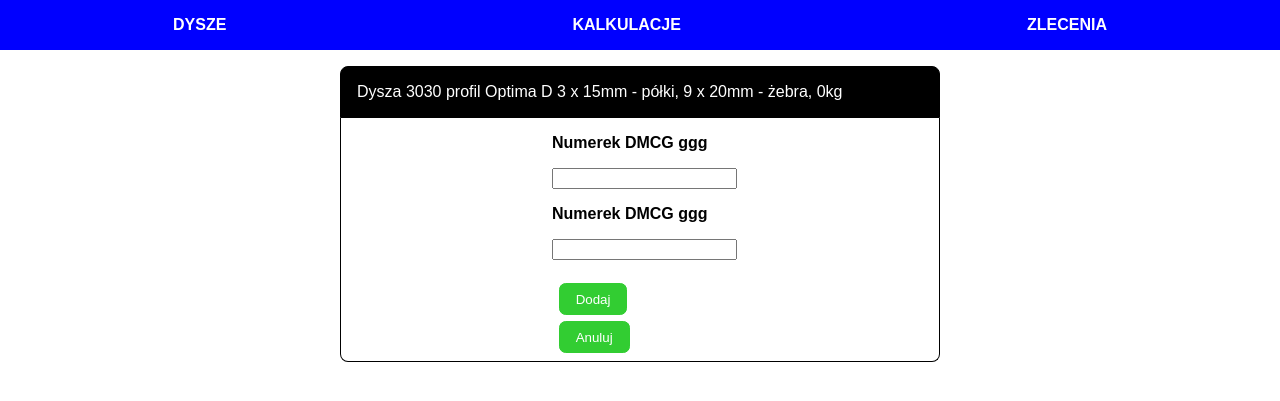
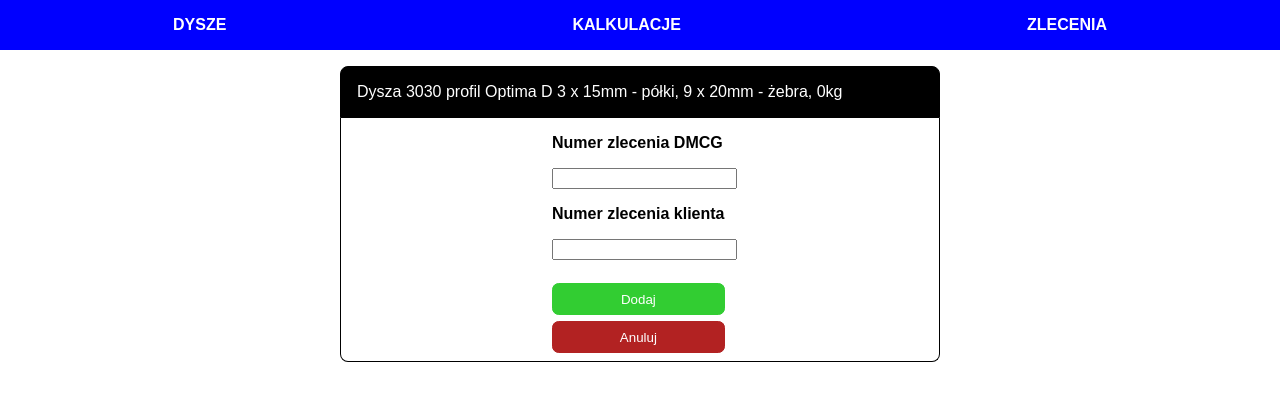
Before and after one commit to djzib0/django_nozzle_calculator, a Django app: page /1/add_order in a window 1280 px wide. Shown: the top 401 px of the page. Run offline with Django 4.2, Linux system fonts and the light colour scheme; data comes from the database, SQL or seed files in the repository; both versions use the stored data as it was after the commit.

Commit message:
implement of add_nozzle_order form.

```diff
--- a/nozzle_calculator/calculator/forms.py
+++ b/nozzle_calculator/calculator/forms.py
@@ -6,7 +6,7 @@ class NozzleForm(forms.ModelForm):
     class Meta:
         model = Nozzle
         fields = '__all__'
-        labels = {'diameter': 'średnica'}
+        labels = {'diameter': 'Średnica'}
 
 
 class OrderForm(forms.ModelForm):
--- a/nozzle_calculator/calculator/templates/calculator/add_nozzle_order.html
+++ b/nozzle_calculator/calculator/templates/calculator/add_nozzle_order.html
@@ -1,4 +1,6 @@
 {% extends 'calculator/base.html' %}
+
+{% include 'calculator/messages.html' %}
 
 {% block content %}
 <div class="content-main">
@@ -14,15 +16,18 @@
     <div class="item-details">
       <div class="item-details-box" style="justify-content: center">
         <div class="item-detail-name">
+          {% if message %}
+            <p>Takie zlecenie już istnieje</p>
+          {% endif %}
         <form action="{% url 'calculator:add_nozzle_order' nozzle.id %}" method="post">
         {% csrf_token %}
-          <p>Numerek DMCG ggg</p>
+          <p>Numer zlecenia DMCG</p>
           <p>{{ form.order_dmcg_number }}</p>
-          <p>Numerek DMCG ggg</p>
+          <p>Numer zlecenia klienta</p>
           <p>{{ form.order_client_number }}</p>
-        <button name="submit" class="add-btn">Dodaj</button>
+          <button name="submit" class="confirm-btn">Dodaj</button>
         </form>
-        <a href="{% url 'calculator:nozzle_orders' nozzle.id %}"><button class="add-btn">Anuluj</button></a>
+        <a href="{% url 'calculator:nozzle_orders' nozzle.id%}"><button class="cancel-btn">Anuluj</button></a>
       </div>
     </div>
   </div>
--- /dev/null
+++ b/nozzle_calculator/calculator/templates/calculator/order_exist_message.html
@@ -0,0 +1 @@
+<h2>Takie zlecenie już istnieje</h2>
--- a/nozzle_calculator/calculator/urls.py
+++ b/nozzle_calculator/calculator/urls.py
@@ -8,5 +8,6 @@ urlpatterns = [
     path('nozzles/', nozzles_view, name='nozzles'),
     path('nozzles/<int:nozzle_id>/', nozzle_details_view, name='nozzle_details'),
     path('nozzle/<int:nozzle_id>/orders', nozzle_orders_view, name='nozzle_orders'),
-    path('<int:nozzle_id>/add_order', add_nozzle_order, name='add_nozzle_order')
+    path('<int:nozzle_id>/add_order', add_nozzle_order, name='add_nozzle_order'),
+    path('<int:nozzle_id>/message', show_order_exist, name='show_order_exist'),
 ]
--- a/nozzle_calculator/calculator/views.py
+++ b/nozzle_calculator/calculator/views.py
@@ -53,6 +53,7 @@ def nozzle_orders_view(request, nozzle_id):
 
 def add_nozzle_order(request, nozzle_id):
     nozzle = Nozzle.objects.get(id=nozzle_id)
+    existing_orders_count = 0
     if request.method != 'POST':
         form = OrderForm()
     else:
@@ -60,12 +61,35 @@ def add_nozzle_order(request, nozzle_id):
         if form.is_valid():
             new_order = form.save(commit=False)
             new_order.nozzle = nozzle
-            new_order.save()
-            return redirect('calculator:nozzle_orders', nozzle.id)
+            existing_orders_count = Order.objects.filter(order_dmcg_number=new_order.order_dmcg_number).count()
+            if existing_orders_count < 1:
+                new_order.save()
+                return redirect('calculator:nozzle_orders', nozzle.id)
+            else:
+                message = "Takie zlecenie już kurwa istnieje."
+
+                context = {'message': message,
+                           'form': form,
+                           'nozzle_id': nozzle.id,
+                           'nozzle': nozzle,
+                           }
+                template = 'calculator/add_nozzle_order.html'
+
+                return render(request, template, context)
 
     context = {'form': form,
                'nozzle_id': nozzle.id,
-               'nozzle': nozzle}
+               'nozzle': nozzle,
+               }
     template = 'calculator/add_nozzle_order.html'
 
     return render(request, template, context)
+
+
+def show_order_exist(request, nozzle_id):
+    nozzle = Nozzle.objects.get(id=nozzle_id)
+
+    context = {'nozzle': nozzle}
+    template = 'calculator/order_exist_message.html'
+
+    return render(request, template, context)
--- a/nozzle_calculator/static/styles.css
+++ b/nozzle_calculator/static/styles.css
@@ -101,8 +101,7 @@ th, td {
     border: 1px solid white;
 }
 
-.add-btn {
-    margin-left: 0.5em;
+.add-btn, .confirm-btn, .cancel-btn {
     background-color: limegreen;
     color: white;
     border: 1px solid limegreen;
@@ -113,6 +112,18 @@ th, td {
     cursor: pointer;
 }
 
+.confirm-btn {
+    width: 90%;
+}
+
+.cancel-btn {
+    background-color: firebrick;
+    border: 1px solid firebrick;
+    width: 90%;
+    margin-left: 0;
+}
+
+
 .edit-btn {
     margin-left: 0.5em;
     margin-right: 0.5em;
@@ -122,7 +133,21 @@ th, td {
     border: 1px solid white;
     border-radius: 0.5em;
     height: 2rem;
+}
+
+.content-row {
+    display: flex;
+    flex-direction: row;
+}
+
+.cancel-a {
+    margin-left: 0.5em;
+    margin-right: 0.5em;
+    text-decoration: none;
+    background-color: #3db1ff;
+    color: white;
+    border: 1px solid white;
+    border-radius: 0.5em;
     padding: 0.5rem 1rem;
-    transition: background-color 0.2s;
-    transition: color 0.2s;
+
 }
```
Also changed, not shown: nozzle_calculator/db.sqlite3.
